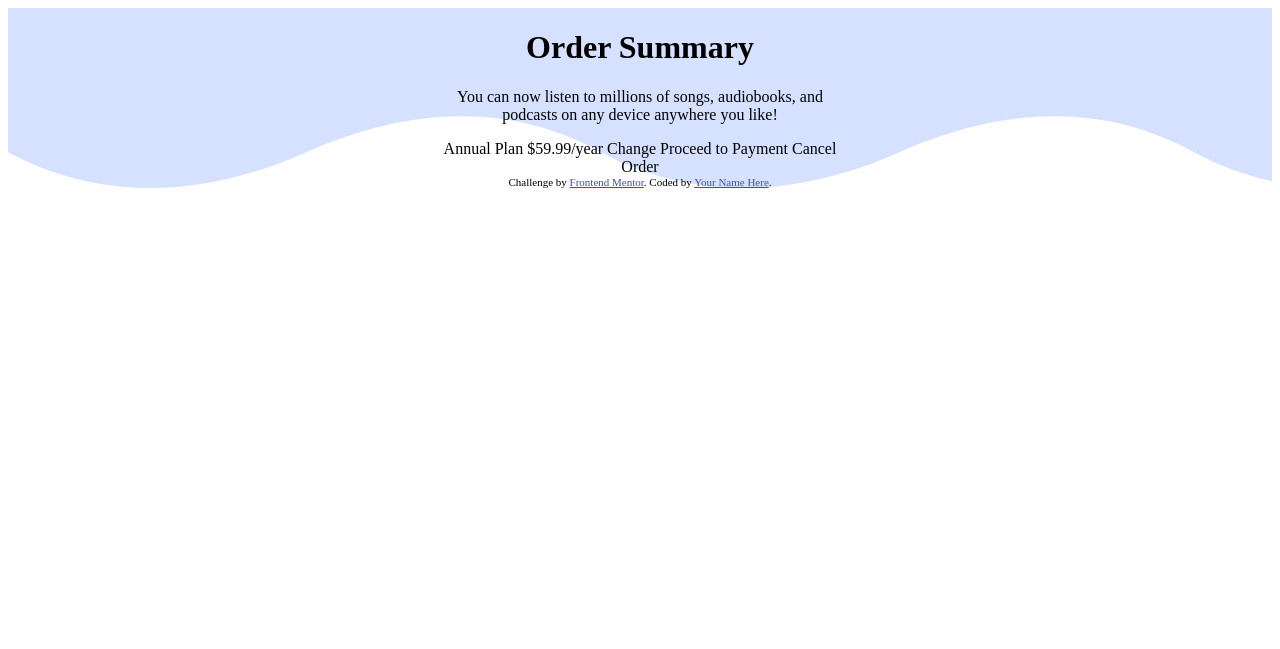
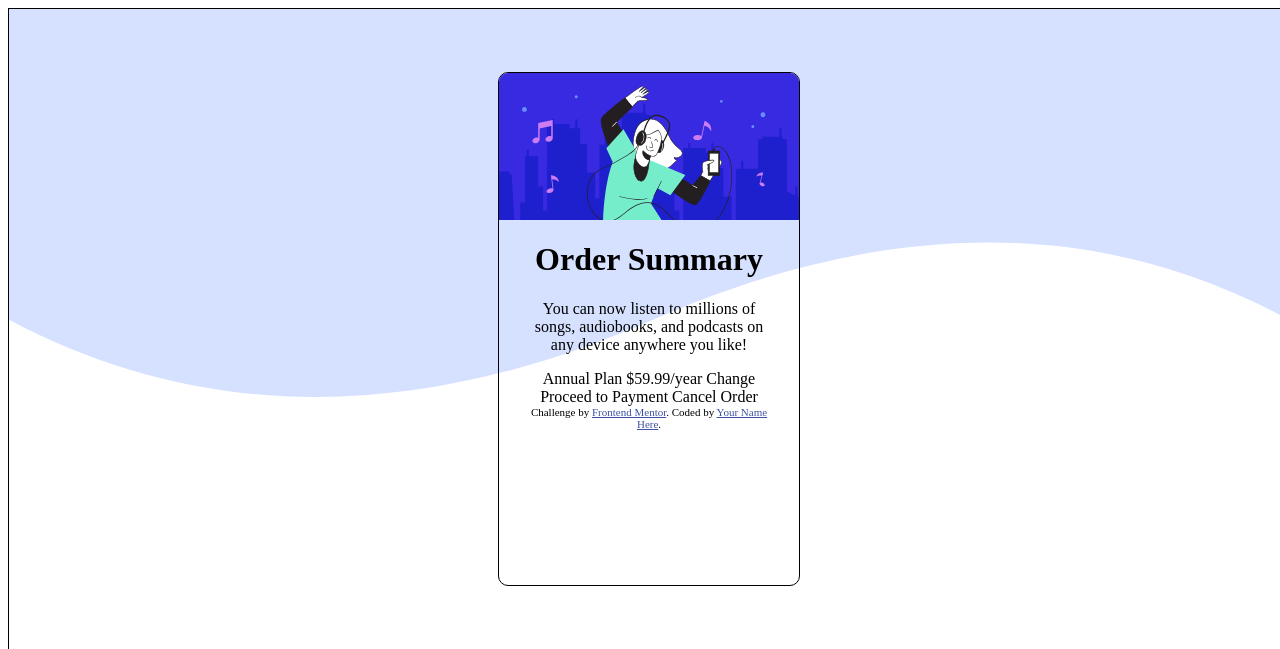
Before and after one commit to mosesrc/Order-Summary-Component, a plain HTML site: page index.html in a window 1280 px wide. Shown: the top 649 px of the page. Drawn offline with Linux system fonts and the light colour scheme.

Commit message:
Worked on size of card

```diff
--- a/assets/css/app.css
+++ b/assets/css/app.css
@@ -6,15 +6,34 @@
   color: hsl(228, 45%, 44%);
 }
 
+#card-img-top {
+  background-image: url('../../images/illustration-hero.svg');
+  height: 147px;
+  background-repeat: no-repeat;
+  background-size: cover;
+}
+
 #card-body {
-  width: 33%;
+  min-height: 80%;
+  width: 300px;
   text-align: center;
+  border-radius: 10px;
+  overflow: hidden;
+  border: 1px solid black;
+}
+
+#card-text {
+  padding: 0 30px;
 }
 
 #card-background {
   display: flex;
   background-image: url('/images/pattern-background-desktop.svg');
   background-size: contain;
-  background-repeat: repeat;
+  background-repeat: no-repeat;
   justify-content: center;
+  align-items: center;
+  height: 80vh;
+  width: 100vw;
+  border: 1px solid black;
 }
--- a/index.html
+++ b/index.html
@@ -19,6 +19,8 @@
   <body>
     <div id="card-background">
       <div id="card-body">
+        <div id="card-img-top"></div>
+        <div id="card-text">
           <h1>Order Summary</h1>
 
           <p>
@@ -32,11 +34,14 @@
 
           <div class="attribution">
             Challenge by
-          <a href="https://www.frontendmentor.io?ref=challenge" target="_blank"
+            <a
+              href="https://www.frontendmentor.io?ref=challenge"
+              target="_blank"
               >Frontend Mentor</a
             >. Coded by <a href="#">Your Name Here</a>.
           </div>
         </div>
       </div>
+    </div>
   </body>
 </html>
```
Lines whose indentation alone changed are shown as unchanged.
